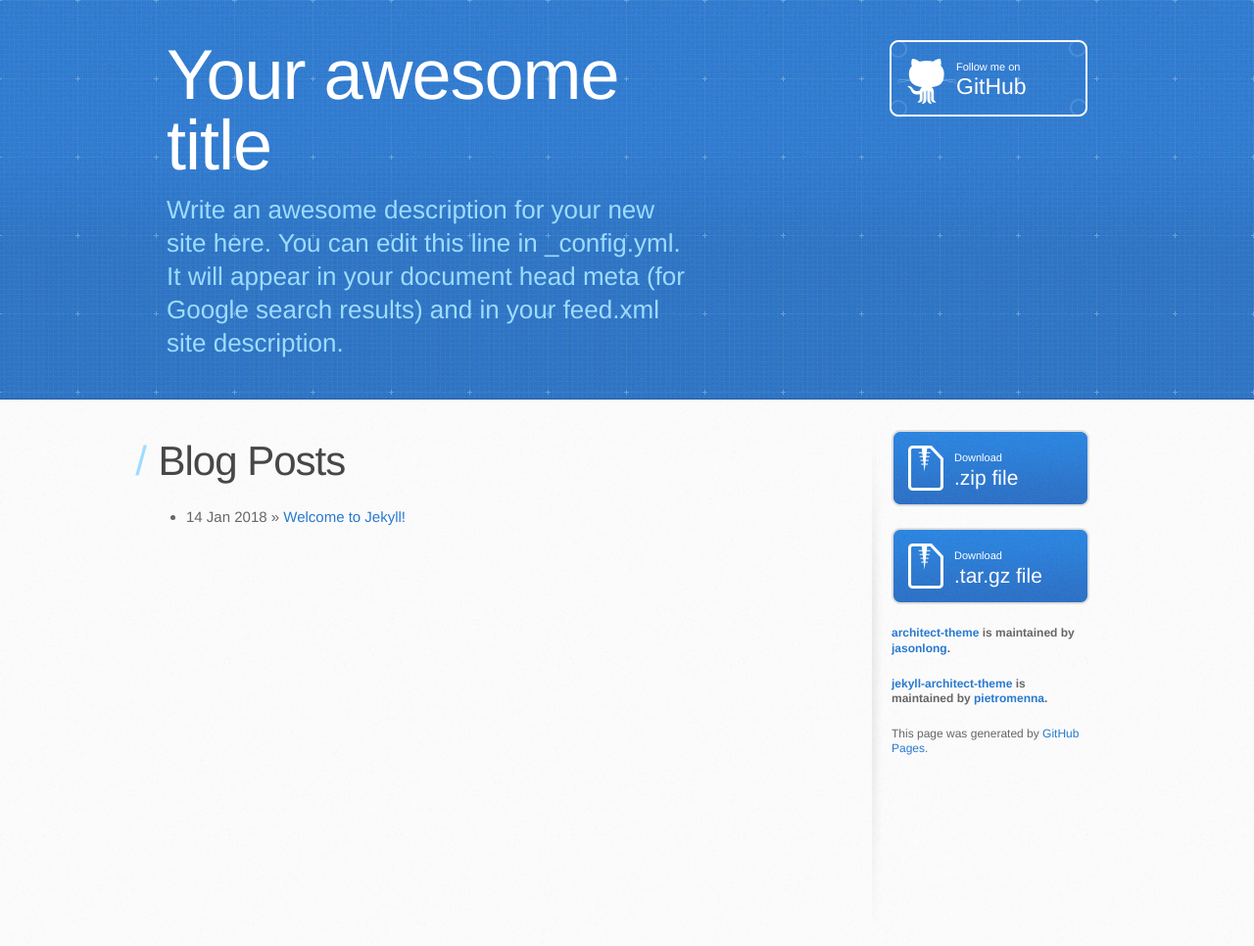
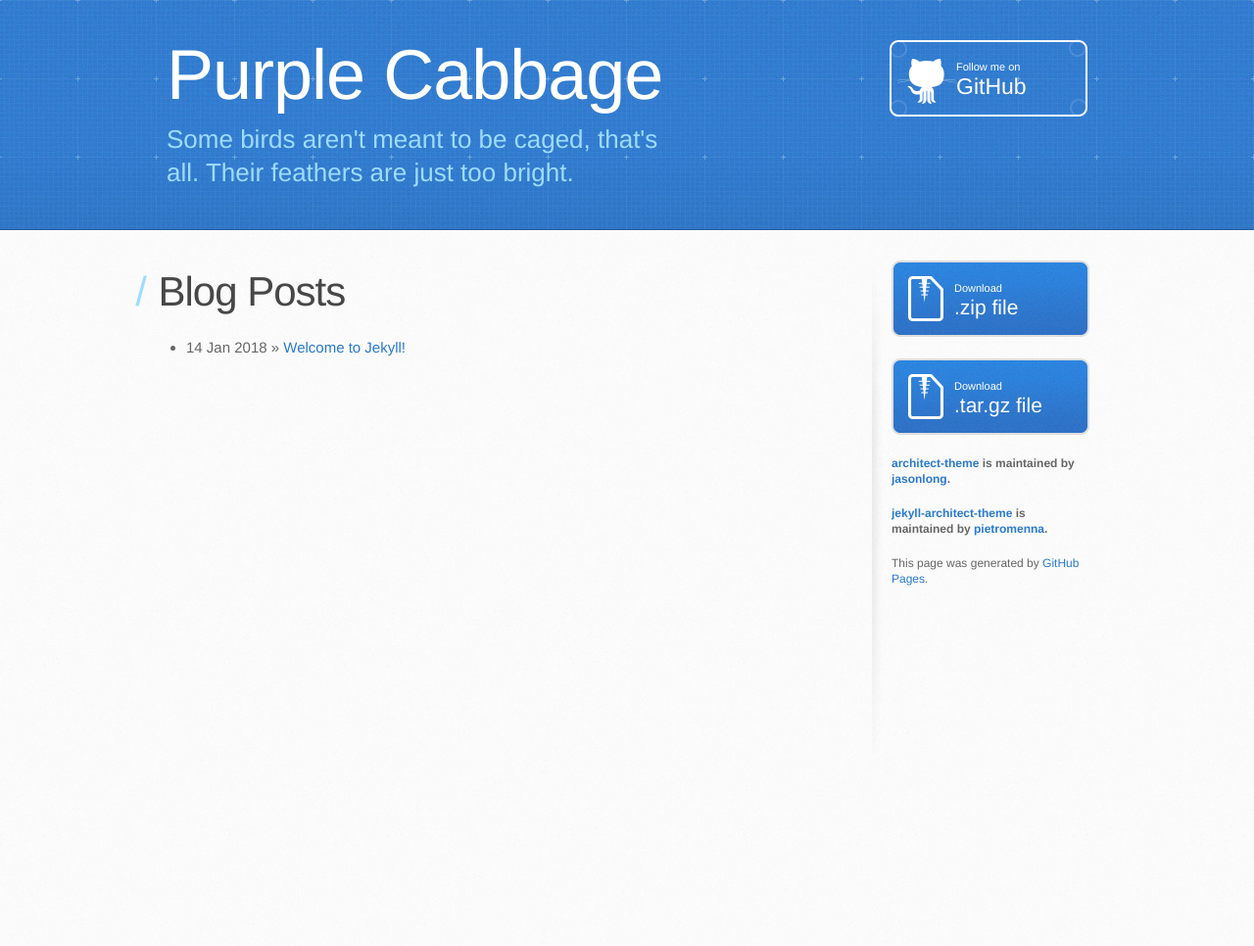
Before and after one commit to gilbertfang/gilbertfang.github.io, a Jekyll site: the page built from index.html, in a window 1280 px wide. Shown: the whole page at 98% size. Built offline with Jekyll 4.4.1, drawn with Linux system fonts in a browser that asks for light colours; after the commit the page ends 900 px from its top, so only the background shows below that.

Commit message:
basic site info

```diff
--- a/_config.yml
+++ b/_config.yml
@@ -13,16 +13,16 @@
 # you will see them accessed via {{ site.title }}, {{ site.email }}, and so on.
 # You can create any custom variable you would like, and they will be accessible
 # in the templates via {{ site.myvariable }}.
-title: Your awesome title
 email: your-email@example.com
+title: Purple Cabbage
+email: gilbertfang@gmail.com
 description: >- # this means to ignore newlines until "baseurl:"
-  Write an awesome description for your new site here. You can edit this
-  line in _config.yml. It will appear in your document head meta (for
-  Google search results) and in your feed.xml site description.
+  Some birds aren't meant to be caged, that's all.
+  Their feathers are just too bright.
 baseurl: "" # the subpath of your site, e.g. /blog
-url: "" # the base hostname & protocol for your site, e.g. http://example.com
-twitter_username: jekyllrb
-github_username:  jekyll
+url: "https://gilbertfang.github.com" # the base hostname & protocol for your site, e.g. http://example.com
+twitter_username:
+github_username:  gilbertfang
 
 # Build settings
 markdown: kramdown
```
